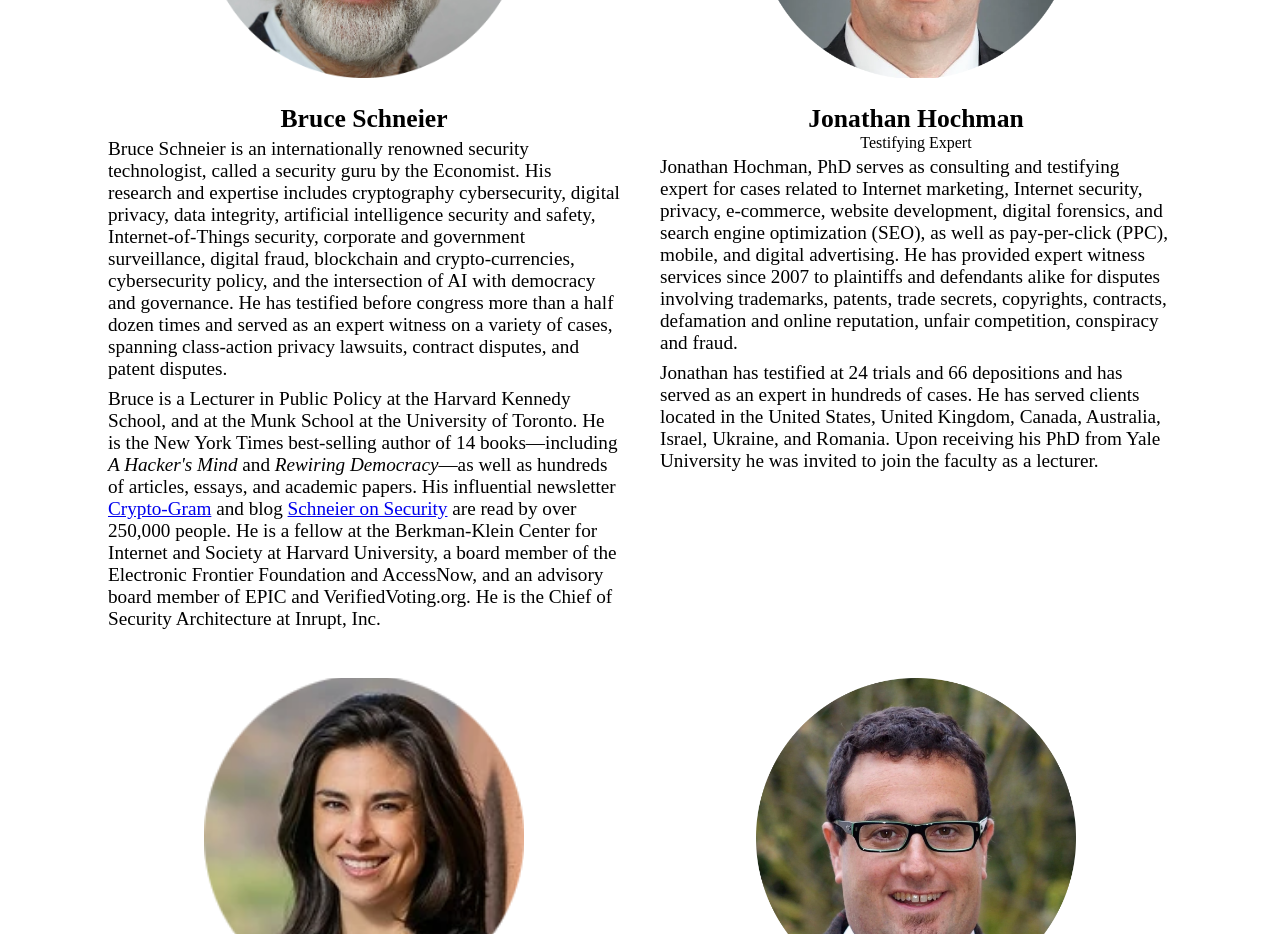
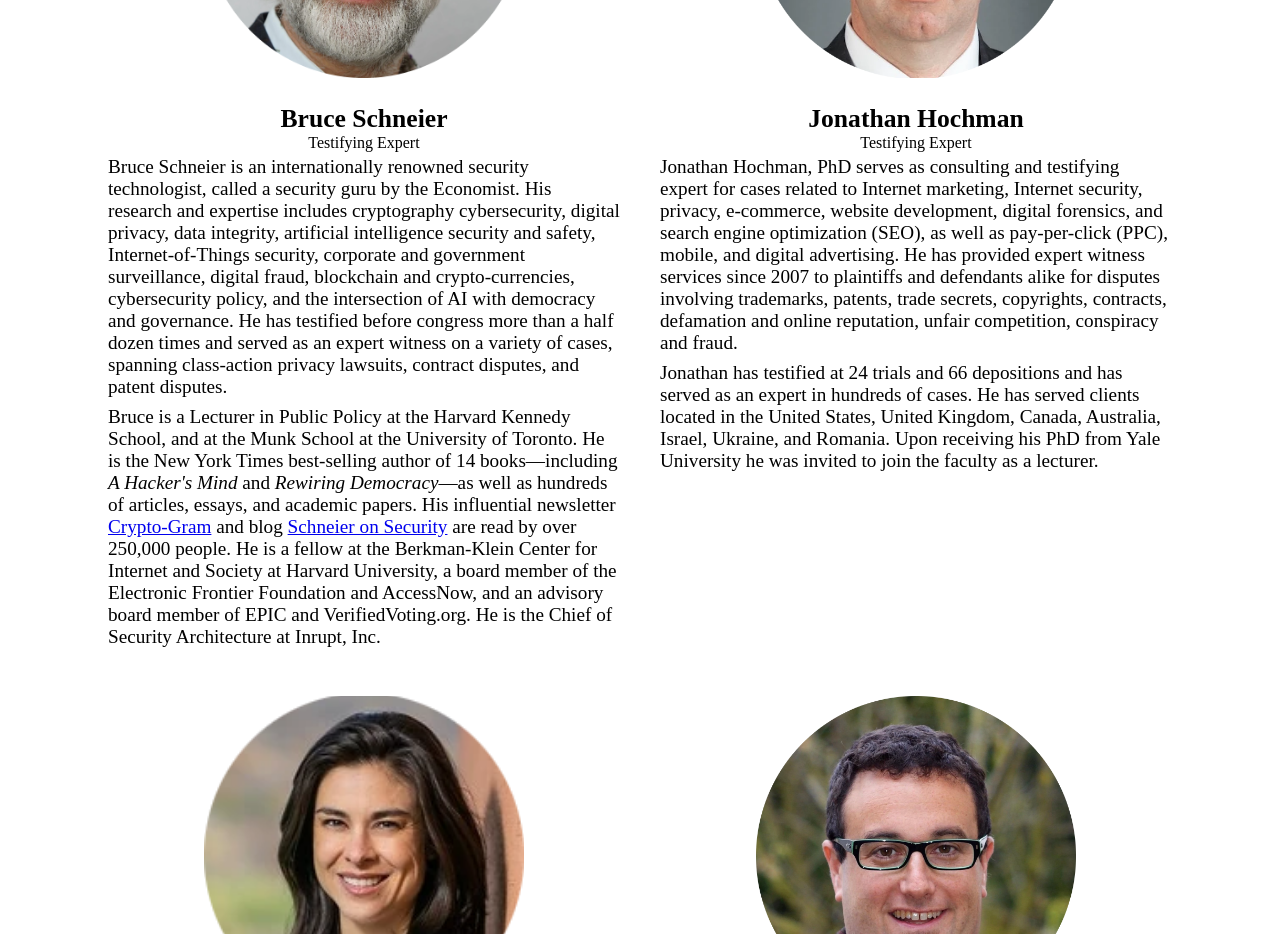
Before and after one commit to csexperts/cse-website, a Next.js app: page / in a window 1280 px wide. Shown: the part 1080-2014 px from the top of the page. Built offline with nearby package versions, Linux system fonts and the light colour scheme.

Commit message:
fix bruce's role

```diff
--- a/src/Components/TeamMembers/BruceSchneier.tsx
+++ b/src/Components/TeamMembers/BruceSchneier.tsx
@@ -14,6 +14,7 @@
 
 export const BruceSchneier: TeamMember = {
 	name: "Bruce Schneier",
+	role: "Testifying Expert",
 	photoPath: TeamPhotoPaths.BruceSchneier,
 	biography: BruceSchneierBiography,
 };
--- a/src/Components/TeamMembers/TeamMember.tsx
+++ b/src/Components/TeamMembers/TeamMember.tsx
@@ -4,7 +4,7 @@
 	"Testifying Expert",
 	"Consulting Expert",
 	"Staff",
-];
+] as const;
 
 export type Role = typeof RolesOrderedByPriority[number];
 
```
